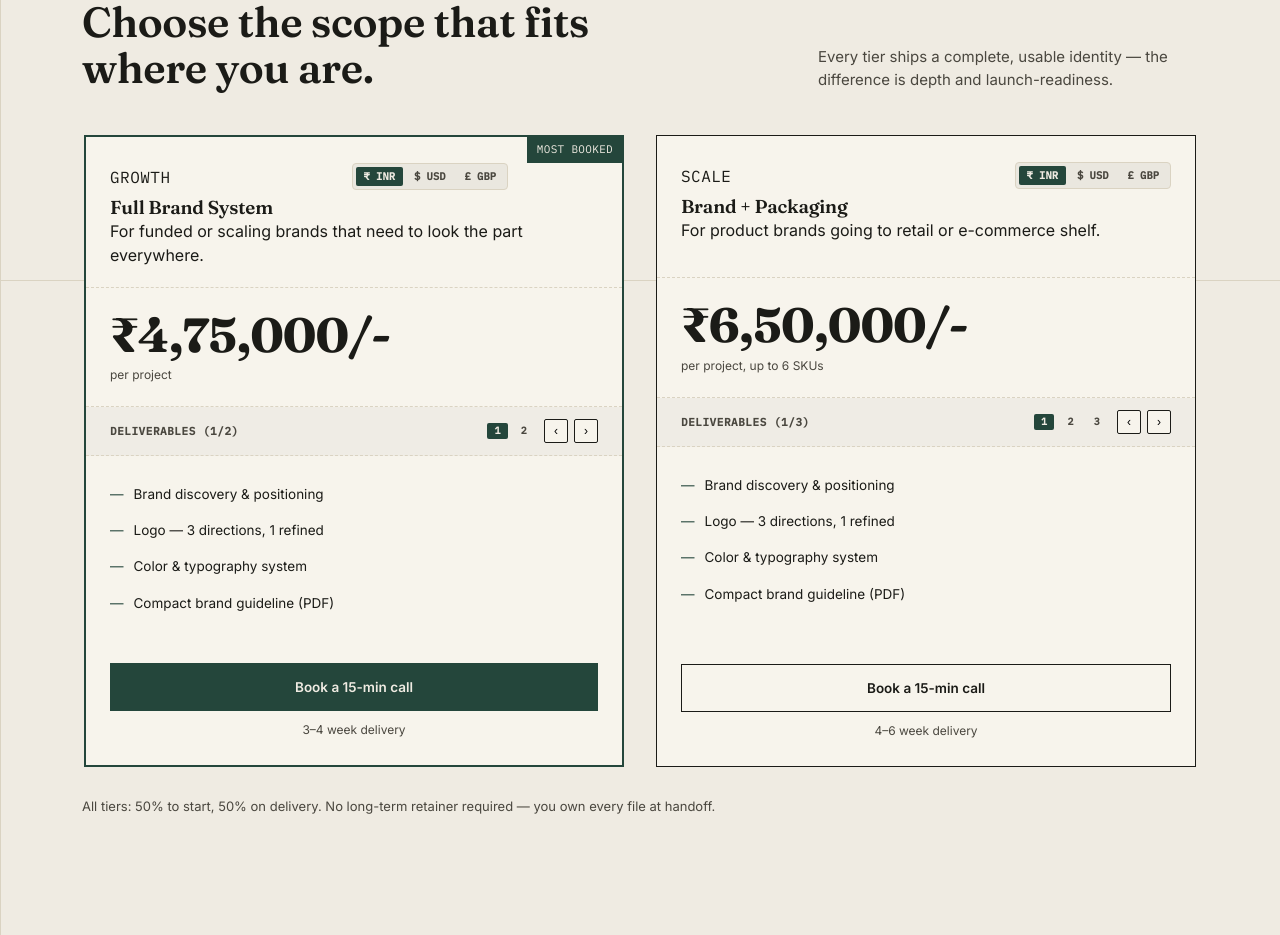
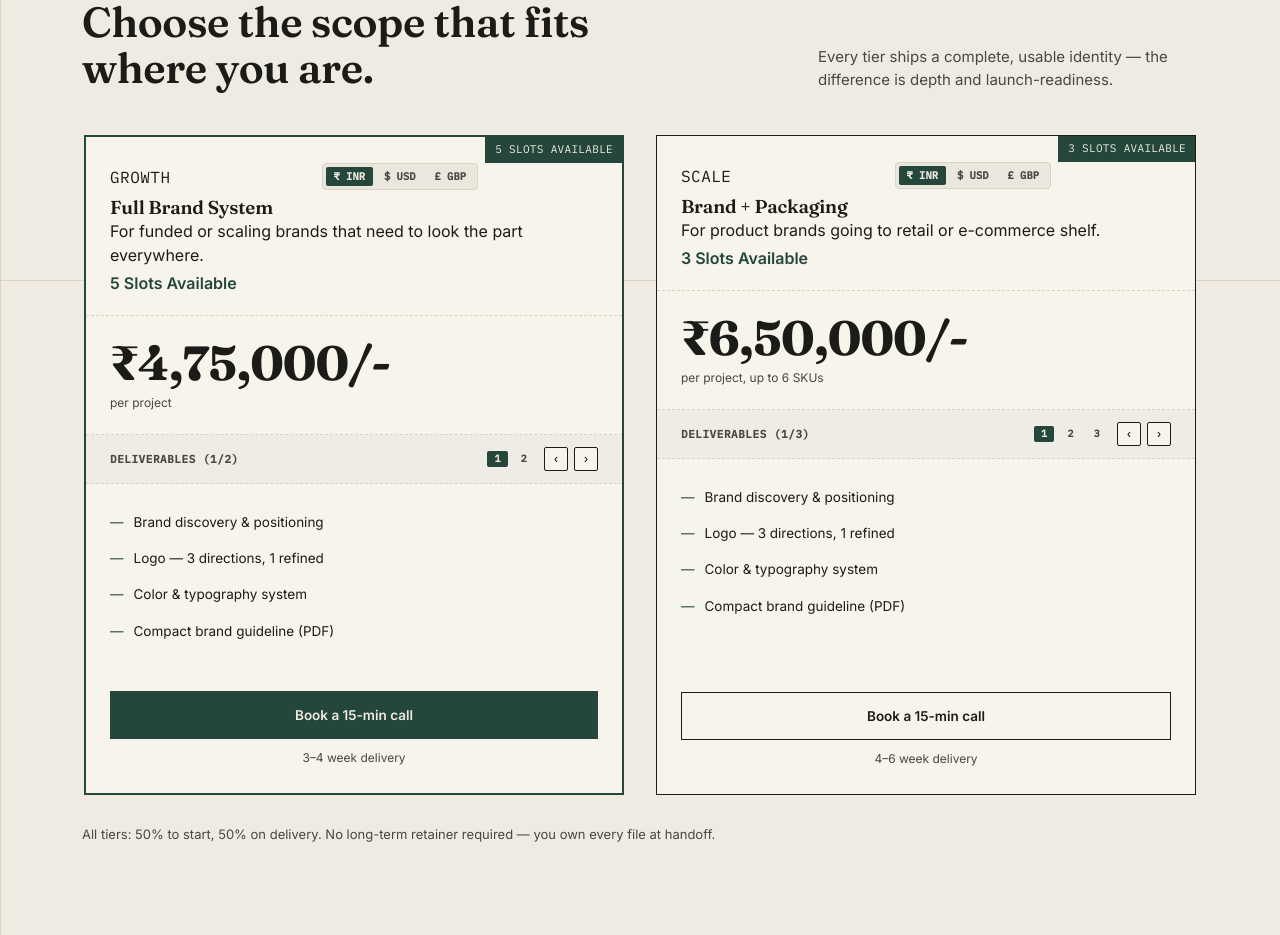
Before and after one commit to Vrundpatel153/drawingboard, a React (Vite) app in the folder react-app/: page /service/branding in a window 1280 px wide. Shown: the part 6920-7855 px from the top of the page. Built offline with nearby package versions, Linux system fonts and the light colour scheme; no server answers; a web font is replaced by a local one.

Commit message:
feat: enforce #24463b pine green background on problem & social proof sections and add slot availability tags

```diff
--- a/react-app/src/pages/BrandingPage.jsx
+++ b/react-app/src/pages/BrandingPage.jsx
@@ -1282,9 +1282,9 @@ export default function BrandingPage() {
               {/* Growth — Featured Card 1 */}
 
               <div className="bp-tier bp-feat">
-                <div className="bp-flag mono">MOST BOOKED</div>
+                <div className="bp-flag mono">5 SLOTS AVAILABLE</div>
                 <div className="bp-tier-head">
-                  <div style={{ display: 'flex', justifyContent: 'space-between', alignItems: 'center', marginBottom: '8px', paddingRight: '90px', flexWrap: 'wrap', gap: '8px' }}>
+                  <div style={{ display: 'flex', justifyContent: 'space-between', alignItems: 'center', marginBottom: '8px', paddingRight: '120px', flexWrap: 'wrap', gap: '8px' }}>
                     <div className="name mono" style={{ margin: 0 }}>GROWTH</div>
                     {/* Currency Toggle inside header */}
                     <div className="bp-currency-toggle mono" style={{ margin: 0 }}>
@@ -1315,7 +1315,7 @@ export default function BrandingPage() {
                     </div>
                   </div>
                   <h3>Full Brand System</h3>
-                  <p className="desc">For funded or scaling brands that need to look the part everywhere.</p>
+                  <p className="desc">For funded or scaling brands that need to look the part everywhere. <span style={{ display: 'block', color: 'var(--pine)', fontWeight: 600, marginTop: '4px' }}>5 Slots Available</span></p>
                 </div>
 
                 <div className="bp-tier-price">
@@ -1394,10 +1394,11 @@ export default function BrandingPage() {
                 </div>
               </div>
 
-              {/* Scale — Card 3 */}
+              {/* Scale — Card 2 */}
               <div className="bp-tier">
+                <div className="bp-flag mono" style={{ background: 'var(--pine)' }}>3 SLOTS AVAILABLE</div>
                 <div className="bp-tier-head">
-                  <div style={{ display: 'flex', justifyContent: 'space-between', alignItems: 'center', marginBottom: '8px', flexWrap: 'wrap', gap: '8px' }}>
+                  <div style={{ display: 'flex', justifyContent: 'space-between', alignItems: 'center', marginBottom: '8px', paddingRight: '120px', flexWrap: 'wrap', gap: '8px' }}>
                     <div className="name mono" style={{ margin: 0 }}>SCALE</div>
                     {/* Currency Toggle inside header */}
                     <div className="bp-currency-toggle mono" style={{ margin: 0 }}>
@@ -1428,7 +1429,7 @@ export default function BrandingPage() {
                     </div>
                   </div>
                   <h3>Brand + Packaging</h3>
-                  <p className="desc">For product brands going to retail or e-commerce shelf.</p>
+                  <p className="desc">For product brands going to retail or e-commerce shelf. <span style={{ display: 'block', color: 'var(--pine)', fontWeight: 600, marginTop: '4px' }}>3 Slots Available</span></p>
                 </div>
                 <div className="bp-tier-price">
                   <div>
```
